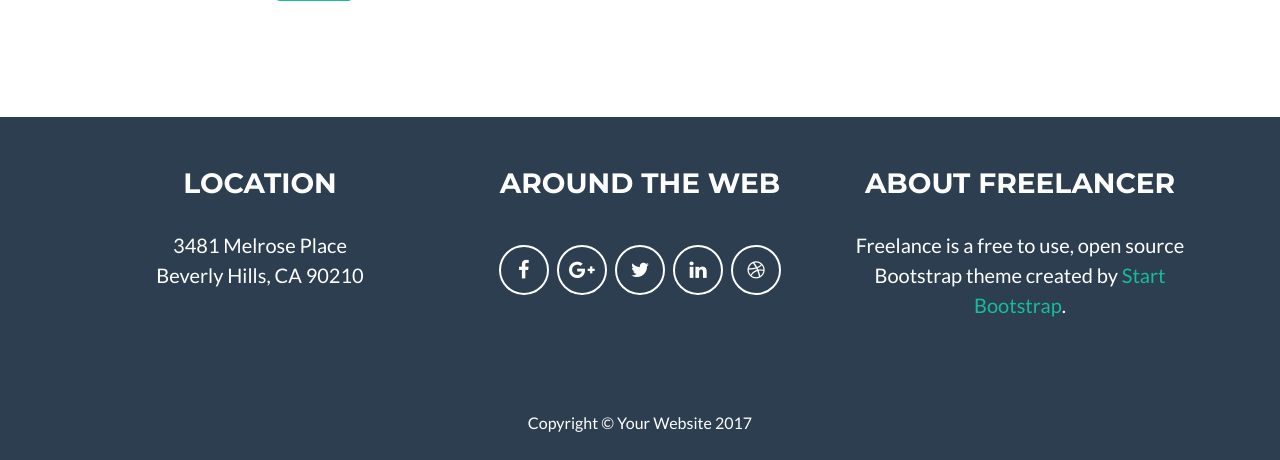
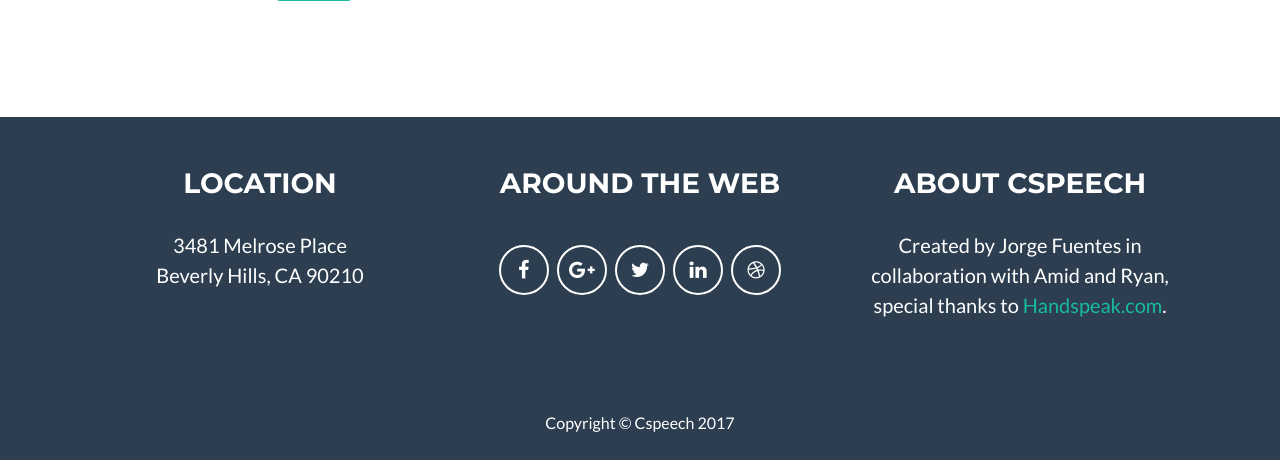
Before and after one commit to jsfuentes/sdhacks2017, a Flask app: page / in a window 1280 px wide. Shown: the part 1486-1946 px from the top of the page. Run offline with Flask 2, Linux system fonts and the light colour scheme; some libraries are stand-ins or nearby versions.

Commit message:
Final touches

```diff
--- a/app/cspeech/server.py
+++ b/app/cspeech/server.py
@@ -2,19 +2,29 @@
 from flask import Flask, render_template, flash, request, redirect
 from flask_script import Manager
 from pymongo import MongoClient
+from twilio.rest import Client
+
 
 app = Flask(__name__)
 app.config['SECRET_KEY'] = "hard"
 manager = Manager(app)
 
-client = MongoClient("mongodb://admin:admin1@ds227555.mlab.com:27555/sdhacks2017")
-db = client.sdhacks2017
+dbClient = MongoClient("mongodb://admin:admin1@ds227555.mlab.com:27555/sdhacks2017")
+db = dbClient.sdhacks2017
 collection = db.mynewcollection
+
+# Your Account SID from twilio.com/console
+account_sid = "AC5dc87d69ac0191b2ee1ebaf22027d288"
+# Your Auth Token from twilio.com/console
+auth_token  = "5a4e5ab9890082dc50cbc223f9b8dd2e"
+twilioNumber = "+14243737186"
+twilioClient = Client(account_sid, auth_token)
+
 
 def processMessage(msg):
     if not msg:
         return ""
-    return msg.split()[0]
+    return msg.split()[0].lower()
 
 def retrieveAslUrl(word):
     dbObject = collection.find_one({'word': word})
@@ -35,6 +45,12 @@ def index():
         if aslUrl == None or phone == 0 or message == "":
             return render_template("index.html",  variable = None)
 
+        message = twilioClient.messages.create(
+            to="+1"+str(phone),
+            from_=twilioNumber,
+            body=processedMessage,
+            media_url=[aslUrl])
+        print(processedMessage + " with " + aslUrl + "sent to " + str(phone) + " MID: " + str(message.sid))
         return render_template("index.html", variable = aslUrl)
 
     return render_template("index.html",  variable = None)
--- a/app/cspeech/templates/index.html
+++ b/app/cspeech/templates/index.html
@@ -51,7 +51,7 @@
     <header class="masthead">
       <div class="container">
         {% if variable != None %}
-          <video width="320" height = "240" controls>
+          <video width="640" height = "480" controls>
             <source src={{variable}} type=video/mp4>
           </video>
         {% else %}
@@ -144,9 +144,9 @@
               </ul>
             </div>
             <div class="footer-col col-md-4">
-              <h3>About Freelancer</h3>
-              <p>Freelance is a free to use, open source Bootstrap theme created by
-                <a href="http://startbootstrap.com">Start Bootstrap</a>.</p>
+              <h3>About Cspeech</h3>
+              <p>Created by Jorge Fuentes in collaboration with Amid and Ryan, special thanks to
+                <a href="https://www.handspeak.com/">Handspeak.com</a>.</p>
             </div>
           </div>
         </div>
@@ -155,7 +155,7 @@
         <div class="container">
           <div class="row">
             <div class="col-lg-12">
-              Copyright &copy; Your Website 2017
+              Copyright &copy; Cspeech 2017
             </div>
           </div>
         </div>
```
